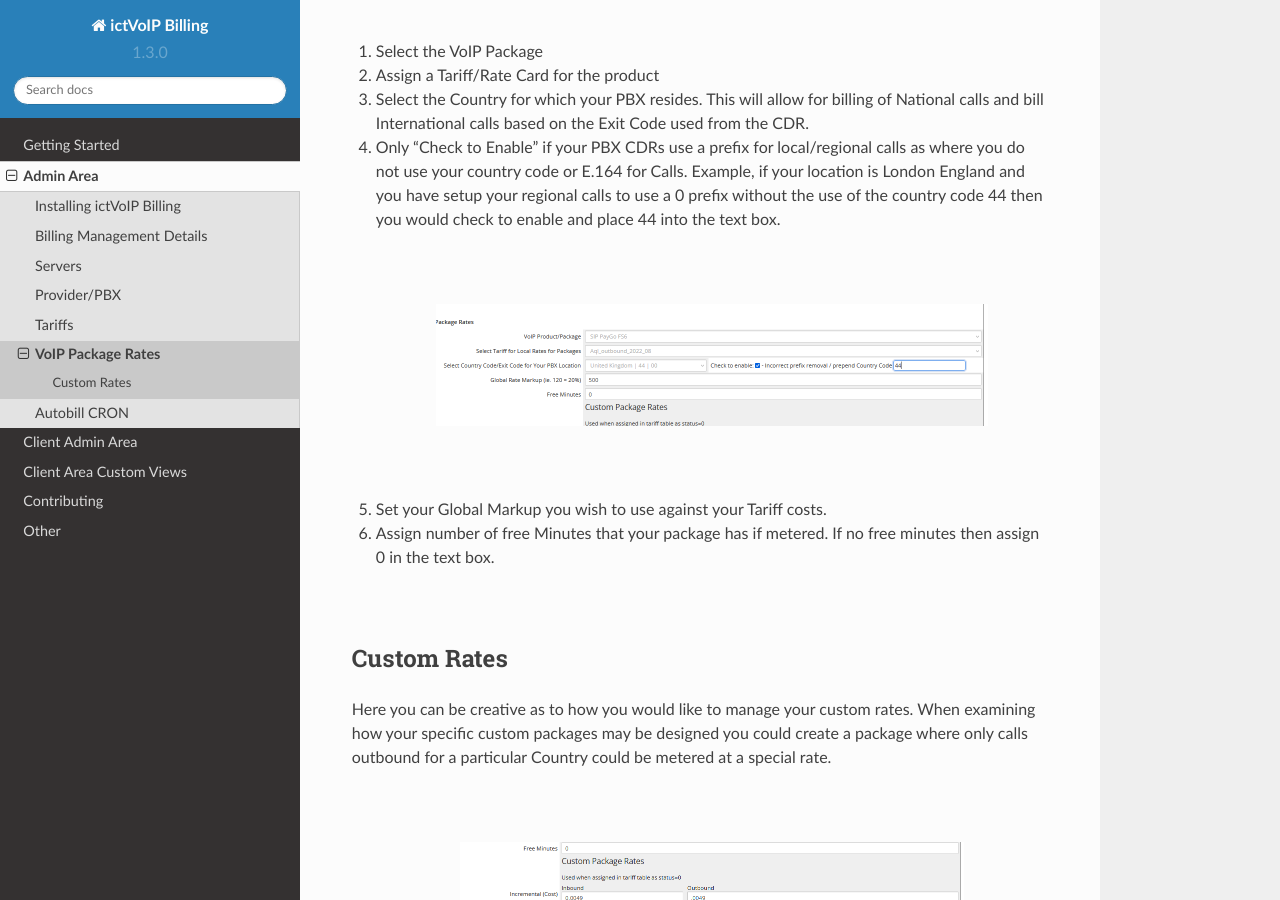
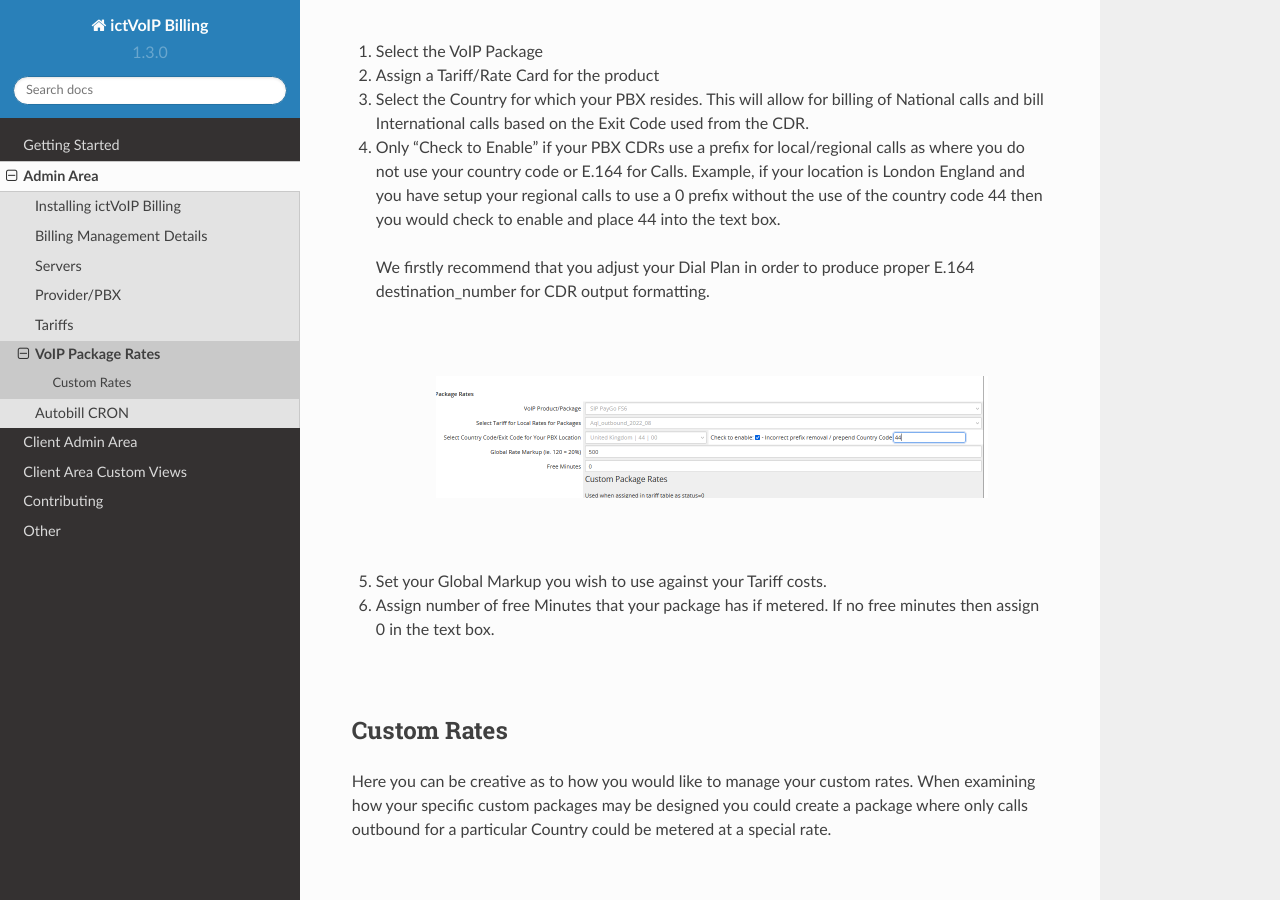
Before and after one commit to ictvoip/ictvoip-docs, a Sphinx documentation site: the page built from docs/source/admin/packages.rst, in a window 1280 px wide and 900 px high, scrolled down 585 px. Built offline with Sphinx 7.4.7 and the Read the Docs theme 2.0.0, drawn with Linux system fonts in a browser that asks for light colours; pages that are not in the unit, such as notebooks, are missing from menus.

Commit message:
Update packages.rst

```diff
--- a/docs/source/admin/packages.rst
+++ b/docs/source/admin/packages.rst
@@ -21,6 +21,11 @@ VoIP Package assignments and setup of server modules for extentions and API conn
 
 4) Only "Check to Enable" if your PBX CDRs use a prefix for local/regional calls as where you do not use your country code or E.164 for Calls.
    Example, if your location is London England and you have setup your regional calls to use a 0 prefix without the use of the country code 44 then you would check to enable and place 44 into the text box.
+
+
+ We firstly recommend that you adjust your Dial Plan in order to produce proper E.164 destination_number for CDR output formatting.
+
+
 
 |
 
```
